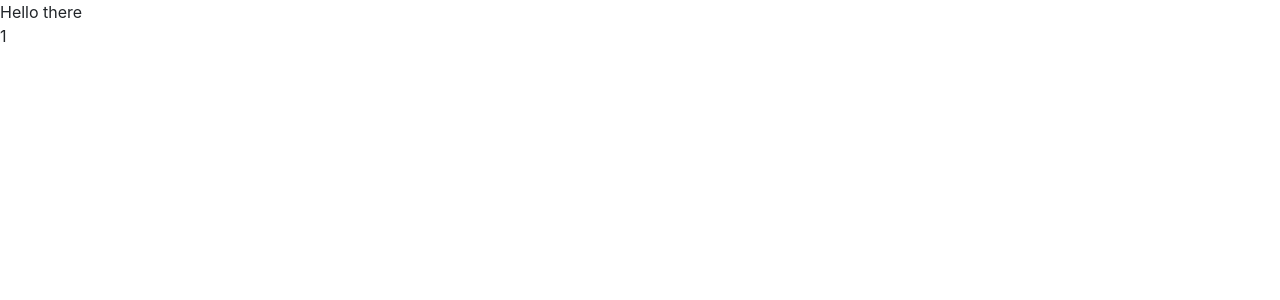
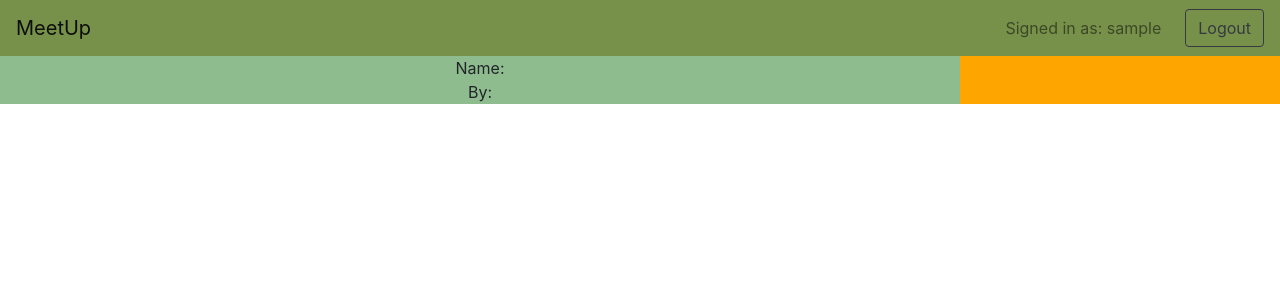
Before and after one commit to jsy15/MeetingUp, a React (Create React App) app in the folder frontend/: page /event/1 in a window 1280 px wide. Shown: the top 300 px of the page. Built offline with nearby package versions, Linux system fonts and the light colour scheme; no server answers; sample sign-in values are in the browser's storage.

Commit message:
Add event page

```diff
--- a/frontend/src/App.css
+++ b/frontend/src/App.css
@@ -80,3 +80,24 @@
   background-color: olive !important;
   border-color: olive !important;
 }
+
+.eventparent {
+  display: flex;
+}
+
+.eventinfo {
+  width: 75%;
+}
+
+.attendingBar {
+  background-color: orange;
+  flex: 1;
+}
+
+.homebutton{
+  cursor: pointer !important;
+}
+
+.homebutton:hover{
+  color: red !important;
+}
--- a/frontend/src/components/Event.js
+++ b/frontend/src/components/Event.js
@@ -1,28 +1,120 @@
 import React, { Component } from 'react';
-import './Login.css';
+import '../App.css';
 import withAuth from './withAuth';
+import AuthService from './AuthService';
+import Navbar from 'react-bootstrap/Navbar';
+import Button from 'react-bootstrap/Button';
+const Auth = new AuthService();
 
 class Event extends Component {
 
-    state = {
-        eventid: null
-    }
+    constructor(props, context) {
+        super(props, context);
+        this.getEvents = this.getEvents.bind(this);
+        this.goHome = this.goHome.bind(this);
+
+        this.state = {
+          event_id: 0,
+          event_name: "",
+          event_description: "",
+          eventcreator: [],
+          event_attendees: [],
+          creator_id: 0,
+          creator_name: "",
+          numattending: 0,
+        };
+      }
 
     componentDidMount () {
         console.log(this.props);
         const { eventID } = this.props.params;
         this.setState({eventid: eventID});
+        this.getEvents();
     }
 
+    handleLogout(){
+        Auth.logout()
+        this.props.history.replace('/login');
+      }
+
+      testEvent(){
+          console.log(this.state.creator_id);
+      }
+
+    getEvents() {
+        var event_id = this.props.params.eventID;
+        console.log(event_id + "<-event");
+        Auth.fetch1(`http://localhost:8080/event/id?event_id=${event_id}`)
+        .then(response => response.json())
+        .then(response => {
+            const new_creator = response.data[0].creator_id;
+            this.setState({ creator_id: new_creator, event_id: response.data[0].event_id, event_name: response.data[0].name, event_description: response.data[0].description }, () => {
+                this.getCreator();
+                this.getAttending();
+            });
+        })
+        .catch(err => console.error(err))
+
+
+    }
+
+    getCreator() {
+        Auth.fetch1(`http://localhost:8080/event/id?creator_id=${this.state.creator_id}`)
+        .then(response => response.json())
+        .then(response => {
+            this.setState({ creator_name: response.data[0].username }, () =>{
+                console.log("Callback for username: " + this.state.creator_name);
+            });
+        })
+    }
+
+    getAttending() {
+        Auth.fetch1(`http://localhost:8080/event/attending?event_id=${this.props.params.eventID}`)
+        .then(response => response.json())
+        .then(response => {
+            console.log(response.data.length);
+            if(response.data.length <= 0){
+                console.log("This event has no attenders and needs to be fixed in the database");
+            }
+            else{
+                console.log("This event has " + response.data.length + " attendees");
+                this.setState({event_attendees: response.data});
+            }
+        })
+    }
+
+    goHome() {
+        this.props.history.replace('/')
+    }
+
+    renderEvent = ({username}) => <div>Username: {username} </div>
+
     render() {
-        return (
-            <div>
-                <div>Hello there</div>
-                {this.state.eventid}
-            </div>
+        const { event_attendees } = this.state;
 
-        );
-    }
+            return (
+              <div className="App">
+                <Navbar bg="light" expand="lg" className="navbarcust">
+                  <Navbar.Brand onClick={this.goHome} className="homebutton">MeetUp</Navbar.Brand>
+                  <Navbar.Collapse className="justify-content-end">
+                    <Navbar.Text className="justify-content-end">
+                        Signed in as: {this.props.user.username}
+                    </Navbar.Text>
+                  </Navbar.Collapse>
+                  <div className="pl-4">
+                    <Button className="logout" variant="outline-dark" onClick={this.handleLogout.bind(this)}>Logout</Button>
+                  </div>
+                </Navbar>
+                <div className="eventparent">
+                    <div className="eventinfo">
+                        <div className="eventname">Name: {this.state.event_name}</div><div className="eventcreator">By: {this.state.creator_name}</div>
+                        <div className="eventdescription">{this.state.event_description}</div>
+                    </div>
+                    <div className="attendingBar">{event_attendees.map(this.renderEvent)}</div>
+                </div>
+              </div>
+            );
+          }
 }
 
 export default withAuth(Event);
```
Also changed, not shown: 1 other file (tests, documents, lock files or other folders).
